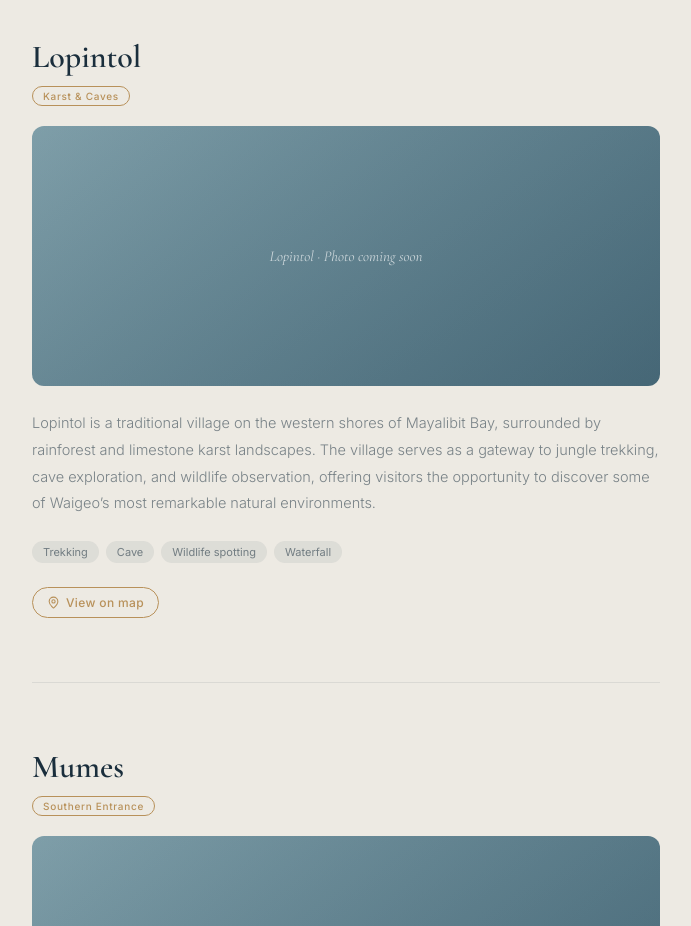
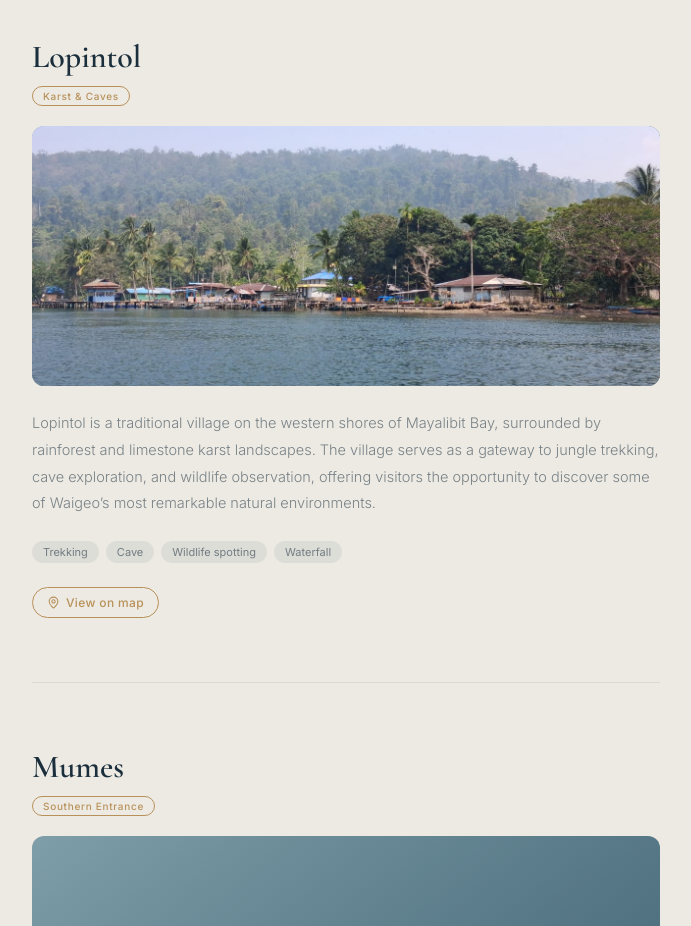
Before and after one commit to dranjahagedorn/mayalibit, a plain HTML site: page villages.html in a window 1280 px wide. Shown: the part 7120-8046 px from the top of the page, without its empty margins (204-895 px from the left). Drawn offline with Linux system fonts and the light colour scheme.

Commit message:
Add Lopintol village photo to village page and map
Use the Lopintol photo supplied in Frank Trepte’s email of 23 October 2026. Replace the village placeholder and show the same photo in the map panel.

```diff
--- a/villages.html
+++ b/villages.html
@@ -1073,7 +1073,7 @@
       <div class="village-name">Lopintol</div>
       <span class="village-tag" data-i18n-en="Karst & Caves" data-i18n-id="Karst & Gua">Karst & Caves</span>
       <div class="village-photo">
-        <div class="photo-placeholder">Lopintol · Photo coming soon</div>
+        <img src="assets/images/lopintol.jpg" alt="Lopintol village on the shores of Mayalibit Bay, with forested hills behind the waterfront" width="1280" height="960" loading="lazy" decoding="async">
       </div>
       <div class="village-desc">
         <div data-lang="en">
```
Also changed, not shown: index.html (+2 -1 lines), assets/images/lopintol.jpg (added).
